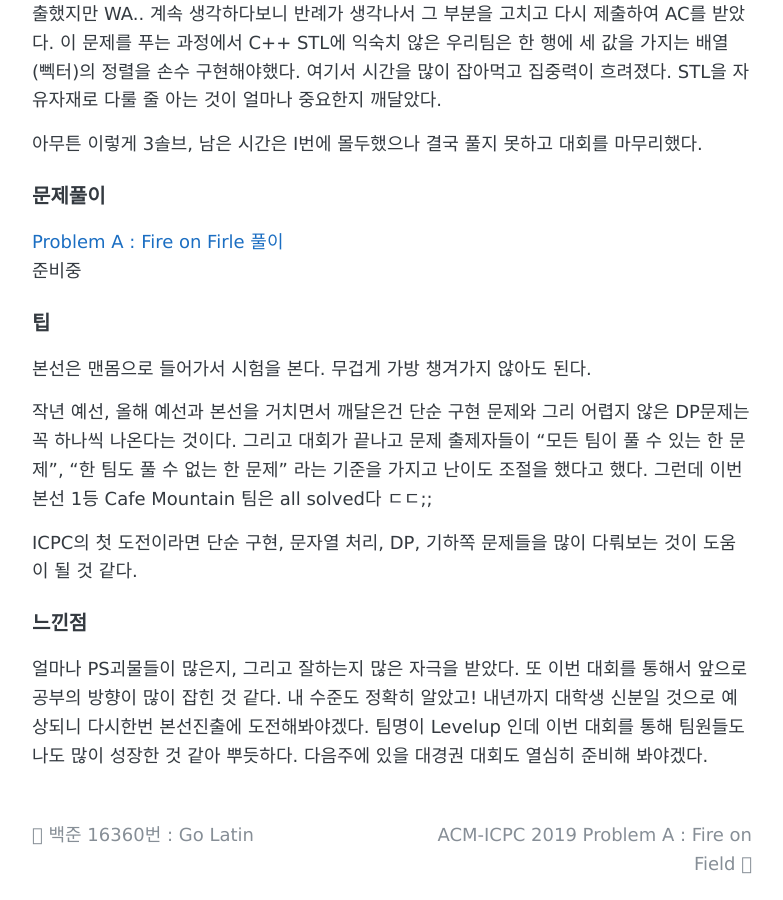
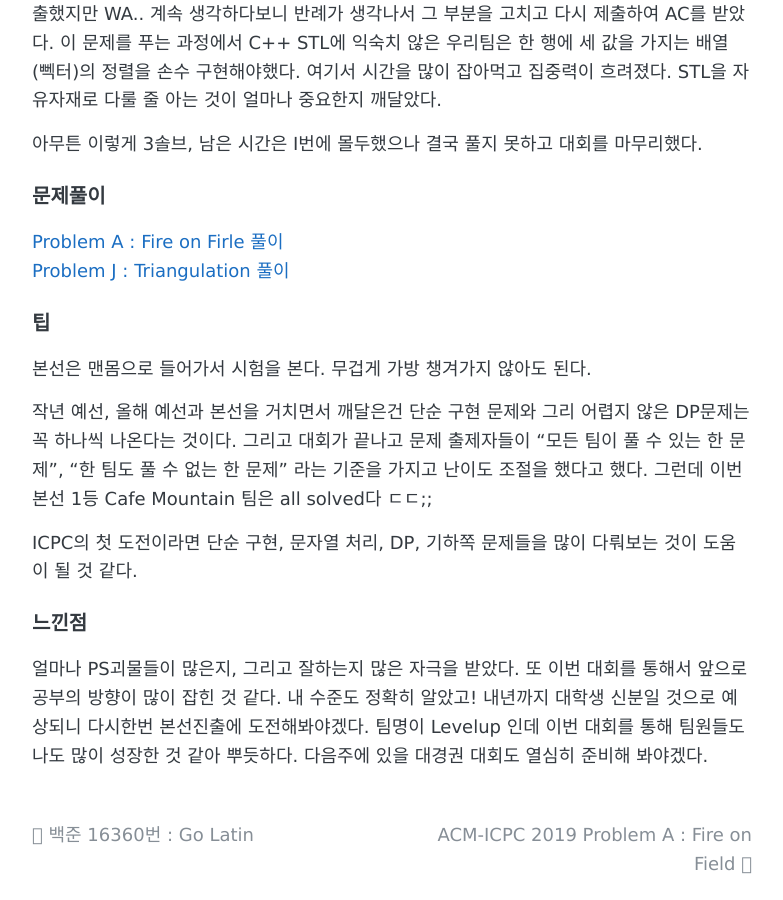
Before and after one commit to sihyungyou/sihyungyou.github.io, a Jekyll site: the page built from _posts/2019-11-09-acmicpc2019본선.md, in a window 1280 px wide and 900 px high, scrolled down 2202 px. Shown: the whole window, without its empty margins (248-1031 px from the left). Built offline with Jekyll 4.4.1, drawn with Linux system fonts in a browser that asks for light colours; comment, search, counter and statistics services are not loaded.

Commit message:
J번 풀이 추가

```diff
--- a/_posts/2019-11-09-acmicpc2019본선.md
+++ b/_posts/2019-11-09-acmicpc2019본선.md
@@ -42,7 +42,7 @@
 
 ### 문제풀이
 [Problem A : Fire on Firle 풀이](https://sihyungyou.github.io/acmicpc2019%EB%B3%B8%EC%84%A0-A/)
-준비중
+[Problem J : Triangulation 풀이](https://sihyungyou.github.io/acmicpc2019%EB%B3%B8%EC%84%A0-J/)
 
 ### 팁
 본선은 맨몸으로 들어가서 시험을 본다. 무겁게 가방 챙겨가지 않아도 된다.
```
